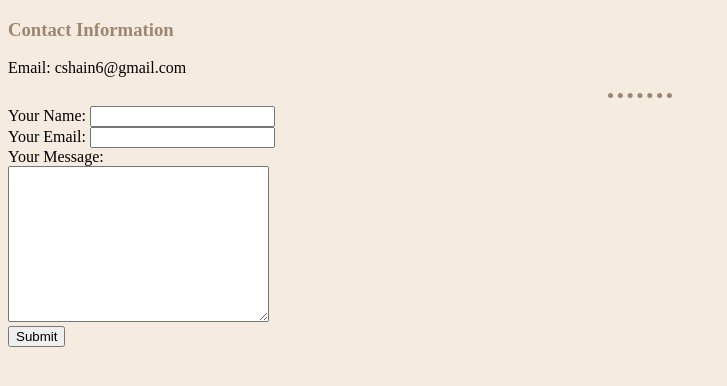
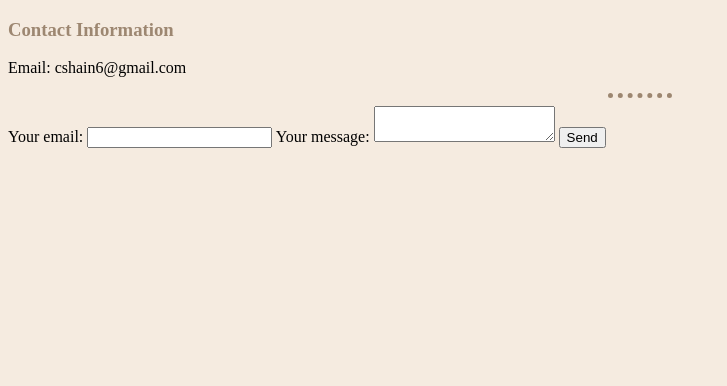
Before and after one commit to cshain1/charlieshain, a plain HTML site: page contact.html in a window 1280 px wide. Shown: the whole page, without its empty margins (0-727 px from the left). Drawn offline with Linux system fonts and the light colour scheme.

Commit message:
Update contact.html

```diff
--- a/contact.html
+++ b/contact.html
@@ -11,15 +11,21 @@
    <h3>Contact Information</h3>
    <p>Email: cshain6@gmail.com</p>
    <hr>
-   <form id="contact-form" action="mailto:cshain6@gmail.com" method="post" enctype="text/plain">
-      <label for="yourName">Your Name:</label>
-      <input type="text" id="yourName" name="yourName"><br>
-      <label for="yourEmail">Your Email:</label>
-      <input type="email" id="yourEmail" name="yourEmail"><br>
-      <label for="yourMessage">Your Message:</label><br>
-      <textarea id="yourMessage" name="yourMessage" rows="10" cols="30"></textarea><br>
-      <input type="submit" value="Submit">
-   </form>
+   <form
+  action="https://formspree.io/f/mwkjzywa"
+  method="POST"
+>
+  <label>
+    Your email:
+    <input type="email" name="email">
+  </label>
+  <label>
+    Your message:
+    <textarea name="message"></textarea>
+  </label>
+  <!-- your other form fields go here -->
+  <button type="submit">Send</button>
+</form>
 
    <script src="js/contact.js"></script>
 </body>
```
